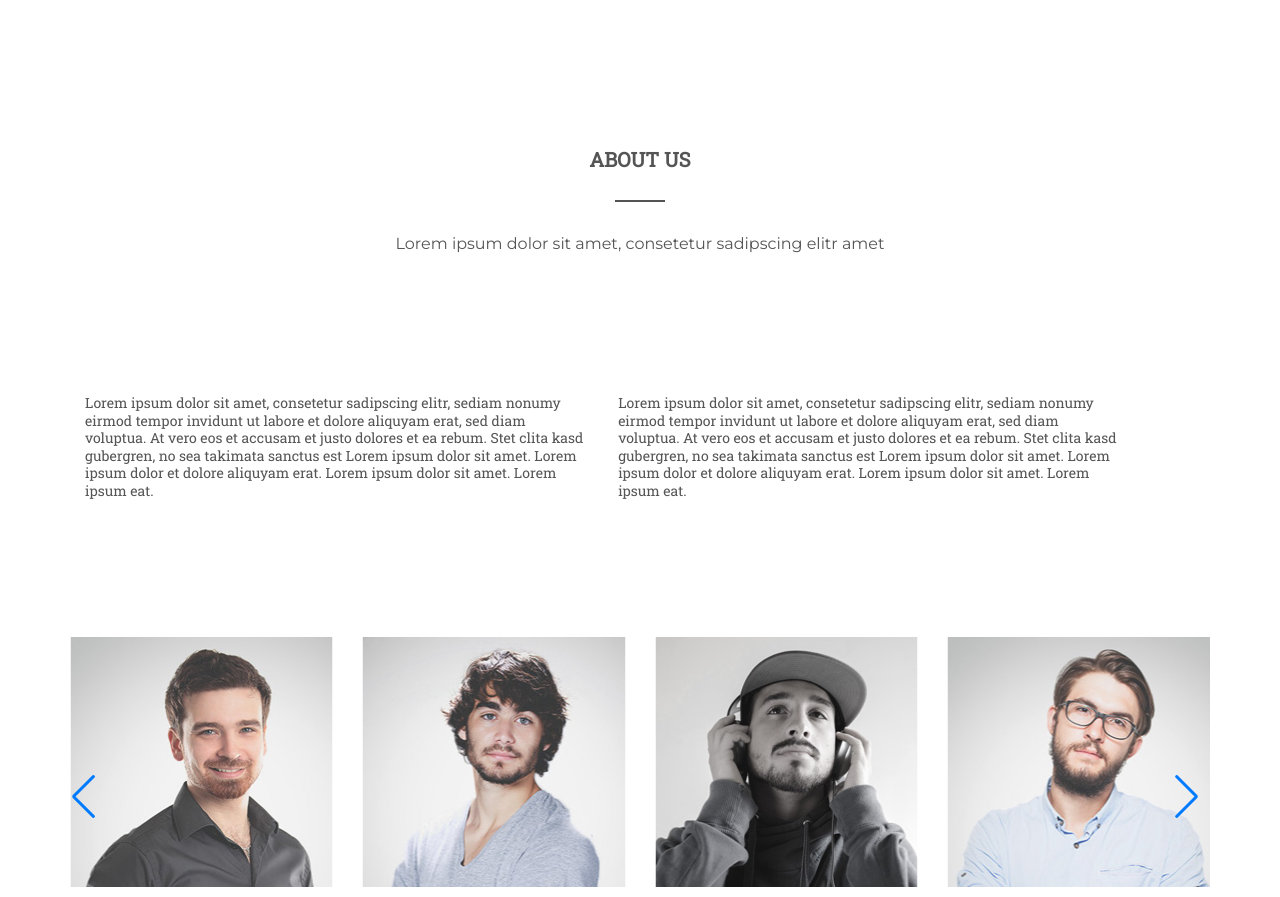
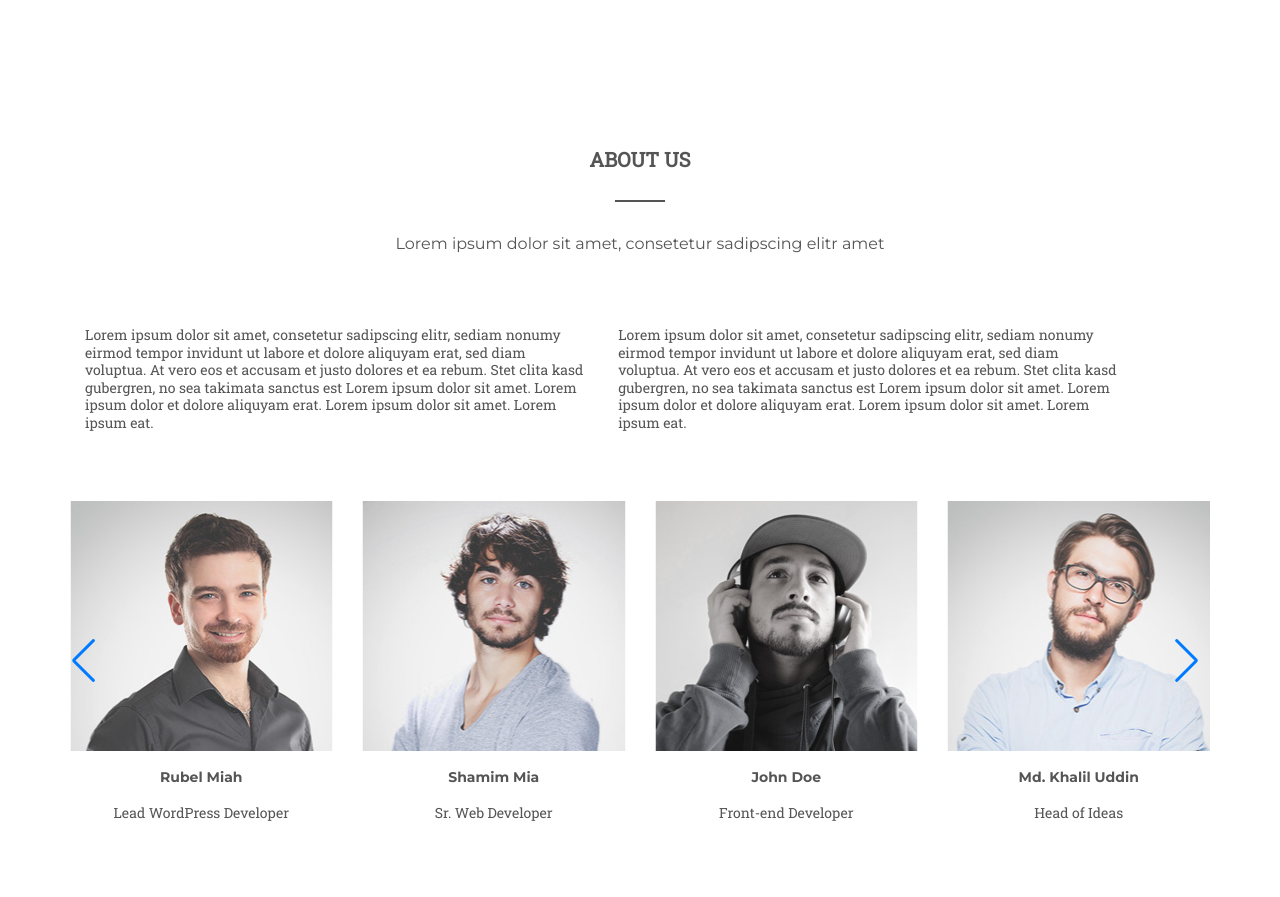
Before and after one commit to LushchykOleh/webpack, a website built with webpack: page src/index.html in a window 1280 px wide. Shown: the part 1274-2171 px from the top of the page. Built offline with nearby package versions, Linux system fonts and the light colour scheme.

Commit message:
add about and services code

```diff
--- a/src/scss/_about.scss
+++ b/src/scss/_about.scss
@@ -1,7 +1,7 @@
 .about {
 
   &__top {
-    padding: 50px 0 70px;
+    padding: 50px 0 35px;
   }
 
   &__container {
@@ -19,13 +19,13 @@
     .text-16 {
       font: 400 16px/1.5 $font-montserrat;
       color: $font-color;
-      padding-bottom: 70px;
+      padding-bottom: 35px;
       text-align: center;
     }
   }
 
   &__row {
-    padding: 68px 0 68px;
+    padding: 35px 0 35px;
 
     .top-colum {
       display: inline-block;
--- a/src/scss/_services.scss
+++ b/src/scss/_services.scss
@@ -38,6 +38,7 @@
       font: 400 14px/1.5 $font-roboto;
       color: $font-color;
       text-align: center;
+      justify-content: space-around;
     }
   }
 }
```
